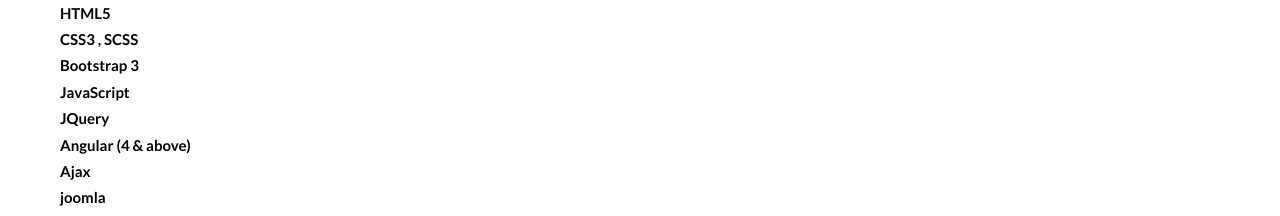
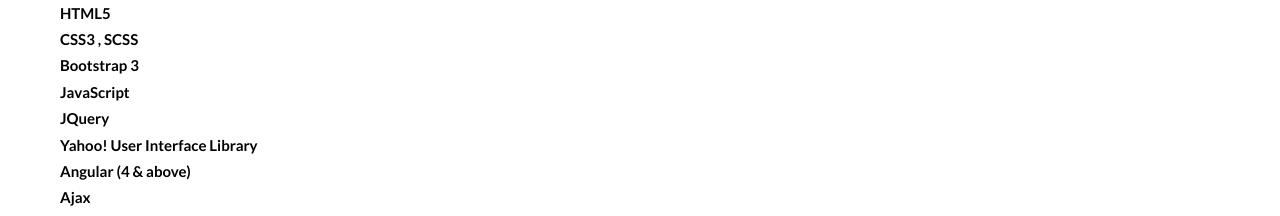
Before and after one commit to bvhemanth/files, a plain HTML site: page files/index.html in a window 1280 px wide. Shown: the part 3276-3492 px from the top of the page. Drawn offline with nearby package versions, Linux system fonts and the light colour scheme; some packages are replaced by stand-ins of ours.

Commit message:
Update index.html

```diff
--- a/files/index.html
+++ b/files/index.html
@@ -252,6 +252,7 @@
                             <label>Bootstrap 3</label><br/>
                             <label>JavaScript</label><br/>
                             <label>JQuery</label><br/>
+                            <label>Yahoo! User Interface Library</label><br/>
                             <label>Angular (4 & above)</label><br/>
                             <label>Ajax</label><br/>
                             <label>joomla</label><br/>
```
